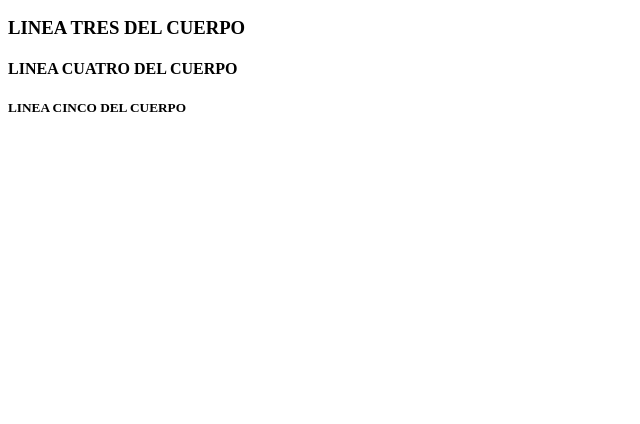
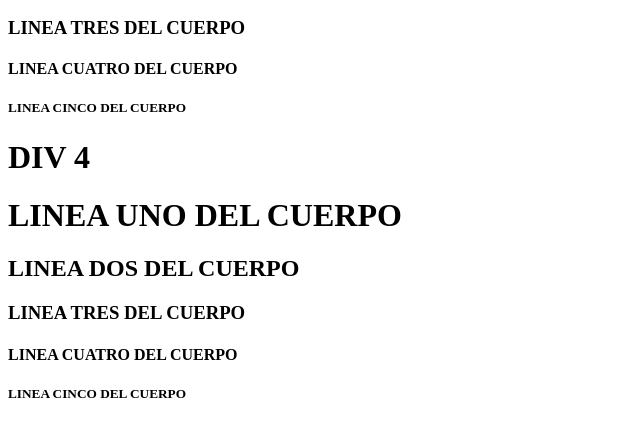
Before and after one commit to RobertMoralesO/clase_git_2022, a plain HTML site: page index.html in a window 1280 px wide. Shown: the part 739-1163 px from the top of the page, without its empty margins (0-640 px from the left). Before the commit the page ends 878 px from the top, so only its background shows below. Drawn offline with Linux system fonts and the light colour scheme.

Commit message:
Sexto commit

```diff
--- a/index.html
+++ b/index.html
@@ -31,5 +31,13 @@
         <H4>LINEA CUATRO DEL CUERPO</H1>
         <H5>LINEA CINCO DEL CUERPO</H1>
     </div>
+    <div>
+        <H1>DIV 4</H1>
+        <H1>LINEA UNO DEL CUERPO</H1>
+        <H2>LINEA DOS DEL CUERPO</H1>
+        <H3>LINEA TRES DEL CUERPO</H1>
+        <H4>LINEA CUATRO DEL CUERPO</H1>
+        <H5>LINEA CINCO DEL CUERPO</H1>
+    </div>
 </body>
 </html>
```
